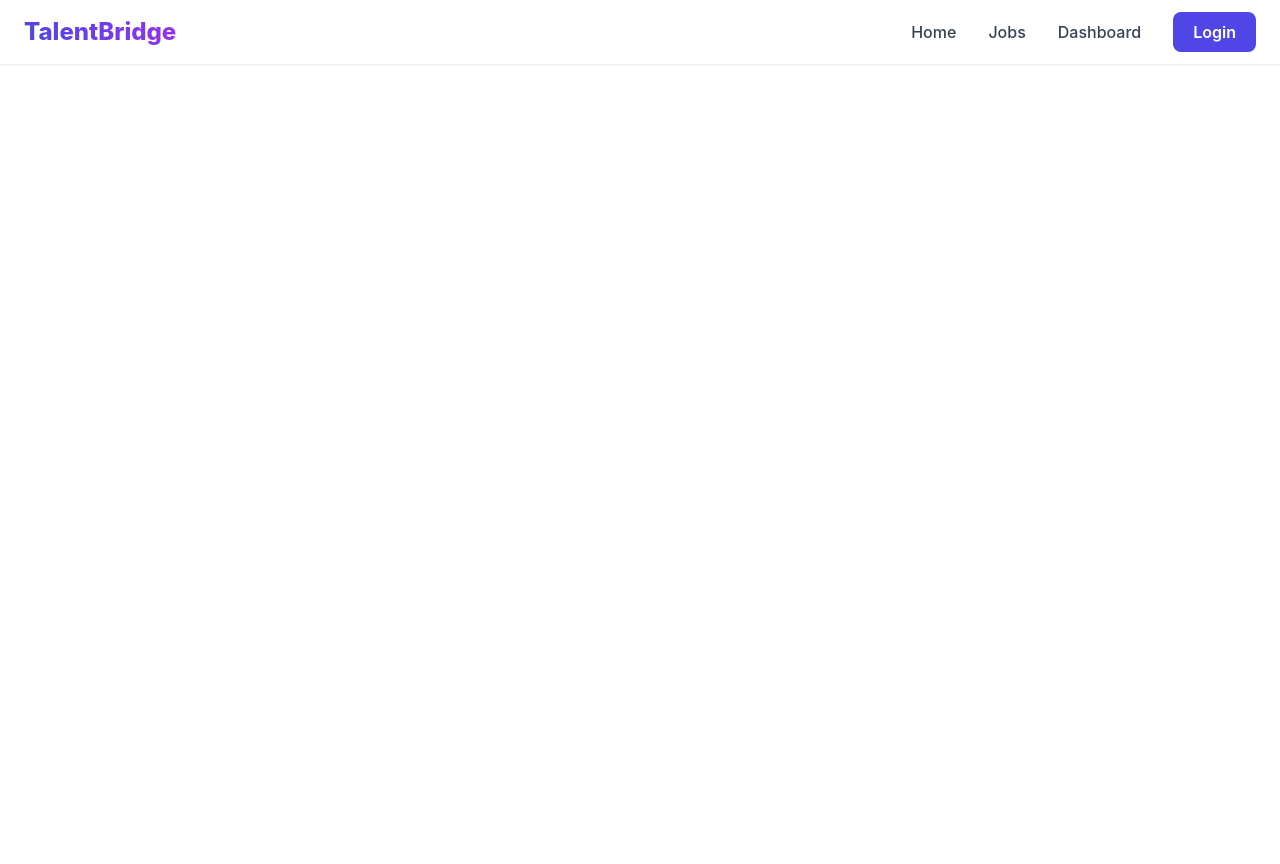
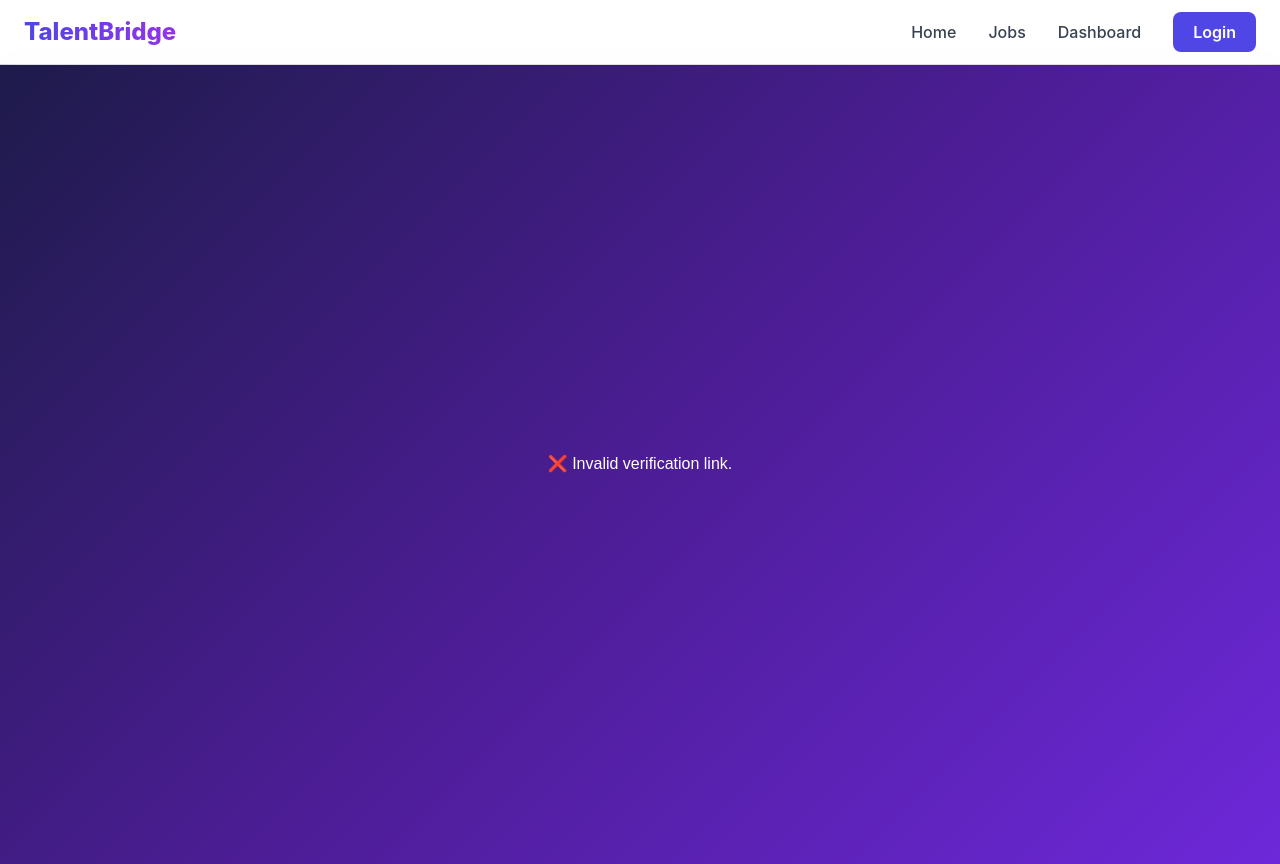
Before and after one commit to ruthwik-thotapelli/TalentBridge-Secure-Enterprise-Full-Stack-Hiring-Platform, a React (Create React App) app in the folder frontend/: page /verify-email in a window 1280 px wide. Before the commit the page ends 800 px from the top, so only its background shows below. Built offline with nearby package versions, Linux system fonts and the light colour scheme; no server answers.

Commit message:
update verify email page

```diff
--- a/frontend/src/pages/VerifyEmail.jsx
+++ b/frontend/src/pages/VerifyEmail.jsx
@@ -7,7 +7,7 @@ const API_BASE_URL =
 
 export default function VerifyEmail() {
   const { search } = useLocation();
-  const [msg, setMsg] = useState("Verifying your email...");
+  const [msg, setMsg] = useState("🔄 Verifying your email...");
 
   useEffect(() => {
     const params = new URLSearchParams(search);
@@ -15,17 +15,28 @@ export default function VerifyEmail() {
     const email = params.get("email");
 
     if (!token || !email) {
-      setMsg("Invalid verification link.");
+      setMsg("❌ Invalid verification link.");
       return;
     }
 
+    // Redirect to backend verification endpoint
     window.location.href = `${API_BASE_URL}/api/auth/verify-email?token=${encodeURIComponent(
       token
     )}&email=${encodeURIComponent(email)}`;
   }, [search]);
 
   return (
-    <div style={{ padding: 30, textAlign: "center", color: "white" }}>
+    <div
+      style={{
+        minHeight: "100vh",
+        background: "linear-gradient(135deg,#1e1b4b,#4c1d95,#6d28d9)",
+        display: "flex",
+        alignItems: "center",
+        justifyContent: "center",
+        color: "white",
+        fontFamily: "sans-serif",
+      }}
+    >
       <h2>{msg}</h2>
     </div>
   );
```
